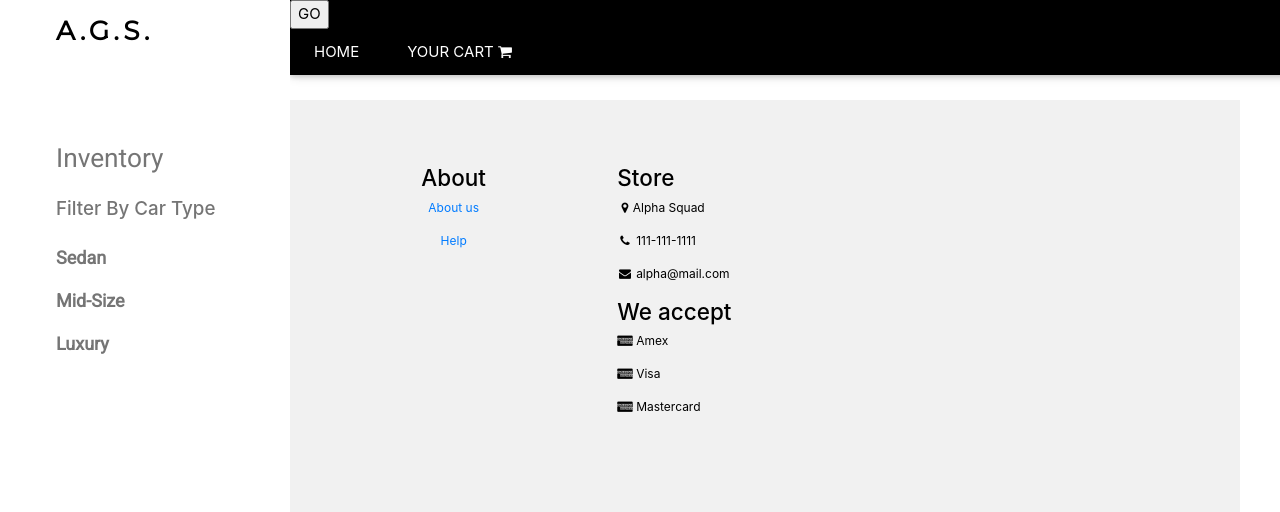
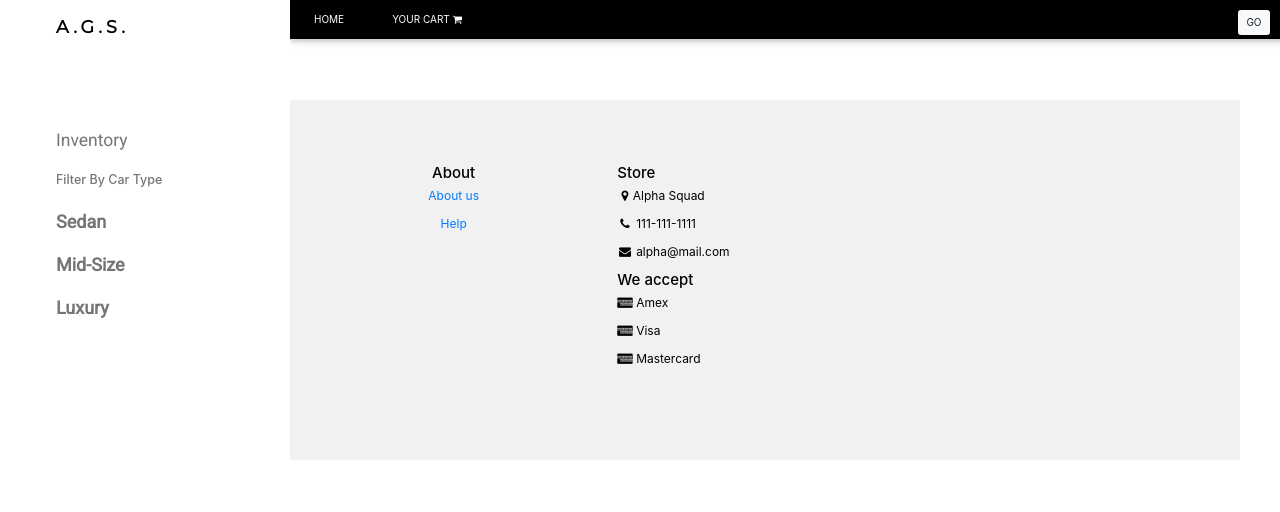
Before and after one commit to GregoryWiltshire/finalproject, a PHP site: page /inventory.php in a window 1280 px wide. Shown: the top 512 px of the page. Run offline with PHP 8.4, Linux system fonts and the light colour scheme; data that the repository does not hold is empty.

Commit message:
changed button

```diff
--- a/inventory.php
+++ b/inventory.php
@@ -11,14 +11,24 @@
 <link rel="stylesheet" href="https://fonts.googleapis.com/css?family=Roboto">
 <link rel="stylesheet" href="https://fonts.googleapis.com/css?family=Montserrat">
 <link rel="stylesheet" href="https://cdnjs.cloudflare.com/ajax/libs/font-awesome/4.7.0/css/font-awesome.min.css">
+<!-- Latest compiled and minified CSS -->
+<link rel="stylesheet" href="https://maxcdn.bootstrapcdn.com/bootstrap/3.3.7/css/bootstrap.min.css" integrity="sha384-BVYiiSIFeK1dGmJRAkycuHAHRg32OmUcww7on3RYdg4Va+PmSTsz/K68vbdEjh4u" crossorigin="anonymous">
+
+<!-- Optional theme -->
+<link rel="stylesheet" href="https://maxcdn.bootstrapcdn.com/bootstrap/3.3.7/css/bootstrap-theme.min.css" integrity="sha384-rHyoN1iRsVXV4nD0JutlnGaslCJuC7uwjduW9SVrLvRYooPp2bWYgmgJQIXwl/Sp" crossorigin="anonymous">
+
+<!-- Latest compiled and minified JavaScript -->
+<script src="https://maxcdn.bootstrapcdn.com/bootstrap/3.3.7/js/bootstrap.min.js" integrity="sha384-Tc5IQib027qvyjSMfHjOMaLkfuWVxZxUPnCJA7l2mCWNIpG9mGCD8wGNIcPD7Txa" crossorigin="anonymous"></script>
 <style>
 .w3-sidebar a {font-family: "Roboto", sans-serif}
 body,h1,h2,h3,h4,h5,h6,.w3-wide {font-family: "Montserrat", sans-serif;}
+#goButton {
+  position: absolute;
+  top: 10px;
+  right: 300px;
+}
 </style>
 <body class="w3-content" style="max-width:1200px">
-
-
-
   <?php
 
 include 'grid.php';
@@ -85,7 +95,7 @@ if ($_SERVER['REQUEST_METHOD'] == 'POST'){
   <div class="w3-bar w3-black w3-card">
     <a class="w3-bar-item w3-button w3-padding-large w3-hide-medium w3-hide-large w3-right" href="javascript:void(0)" onclick="myFunction()" title="Toggle Navigation Menu"><i class="fa fa-bars"></i></a>
     <form action="inventory.php" method="post">
-          <input type="submit" name="someAction" value="GO" />
+          <input type="submit" name="someAction" class="btn btn-light" value="GO" id="goButton"/>
     </form>
     <a href="#" class="w3-bar-item w3-button w3-padding-large">HOME</a>
     <div class="w3-dropdown-hover w3-hide-small">
```
